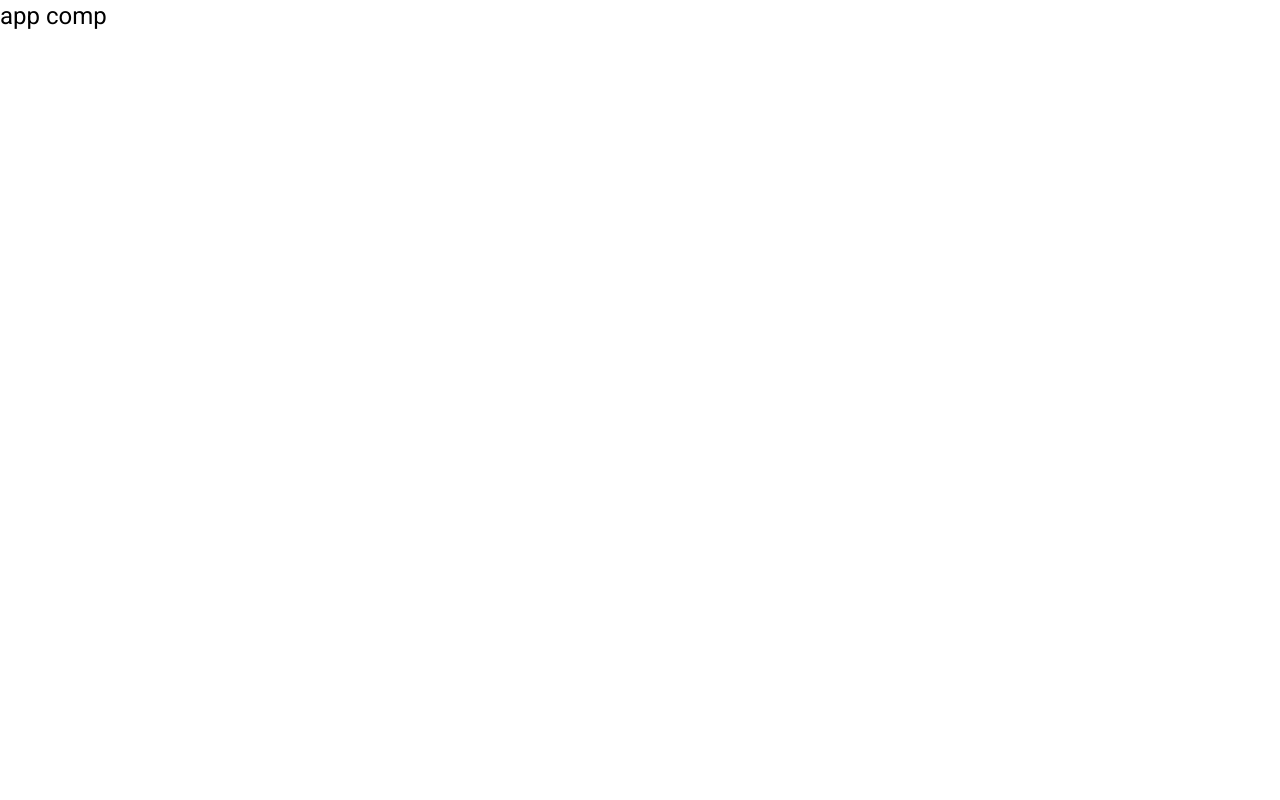
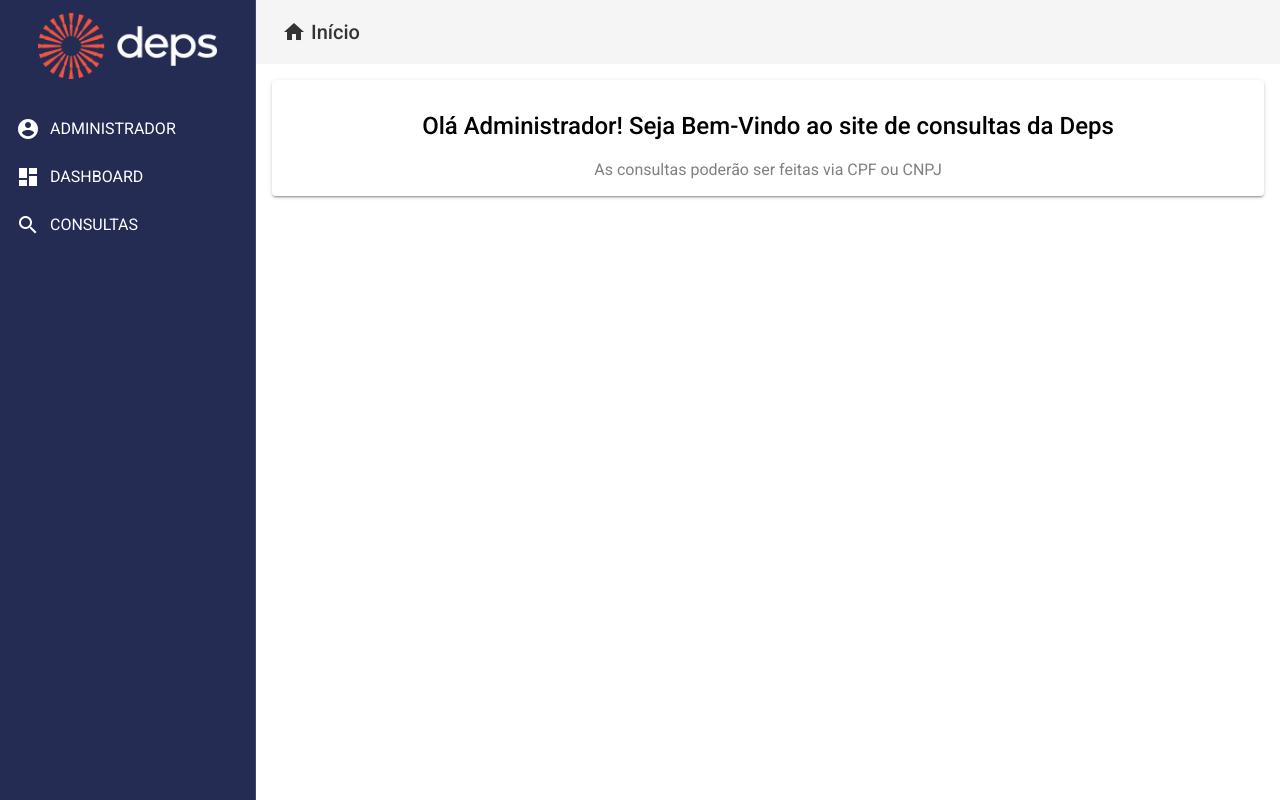
Before and after one commit to miguelsoeth/angular-base, an Angular app: page / in a window 1280 px wide. Built offline with nearby package versions, Linux system fonts and the light colour scheme.

Commit message:
home screen

```diff
--- a/src/app/app.component.html
+++ b/src/app/app.component.html
@@ -1 +1,2 @@
-<h1>app comp</h1>
+<app-header></app-header>
+<app-nav></app-nav>
--- /dev/null
+++ b/src/app/components/template/header/header.component.css
@@ -0,0 +1,22 @@
+.header {
+    margin-left: 20%;
+    width: 80%;
+    display: flex;
+    align-items: center;
+    background-color: #f5f5f5;
+}
+
+.header a {
+    display: flex;
+    align-items: center;
+    text-decoration: none;
+    color: #333;
+}
+
+.header .title-group {
+padding-left: 10px;
+}
+
+.header .title-group i {
+    padding-right: 5px;
+}
--- /dev/null
+++ b/src/app/components/template/header/header.component.html
@@ -0,0 +1,8 @@
+<mat-toolbar class="header">
+  <span class="title-group">
+    <a>
+      <i class="material-icons"> home </i>
+      Início
+    </a>
+  </span>
+</mat-toolbar>
--- /dev/null
+++ b/src/app/components/template/header/header.component.ts
@@ -0,0 +1,13 @@
+import { Component, OnInit } from "@angular/core";
+
+@Component({
+  selector: "app-header",
+  templateUrl: "./header.component.html",
+  styleUrls: ["./header.component.css"],
+})
+export class HeaderComponent implements OnInit {
+  constructor() {}
+
+  ngOnInit(): void {}
+
+}
--- /dev/null
+++ b/src/app/components/template/nav/nav.component.css
@@ -0,0 +1,22 @@
+.sidenav {
+    background-color: #242c54;
+    width: 20%;
+}
+
+.sidenav a {
+    color: #fff;
+}
+
+.sidenav i {
+    padding-right: 10px;
+}
+
+.sidenav img {
+    padding: 5% 15%;
+    width: 70%;
+}
+
+.content {
+    padding: 16px;
+    background-color: #FFF;
+}
--- /dev/null
+++ b/src/app/components/template/nav/nav.component.html
@@ -0,0 +1,28 @@
+<mat-sidenav-container class="container">
+    <mat-sidenav class="sidenav" mode="side" opened fixedInViewport="true">
+        <img src="./assets/img/logo-deps.webp" alt="logo deps" >
+        <mat-nav-list class="nav-list">
+            <a mat-list-item>
+                <i class="material-icons">
+                    account_circle
+                </i>
+                ADMINISTRADOR
+            </a>
+            <a mat-list-item>
+                <i class="material-icons">
+                    dashboard
+                </i>
+                DASHBOARD
+            </a>
+            <a mat-list-item>
+                <i class="material-icons">
+                    search
+                </i>
+                CONSULTAS
+            </a>
+        </mat-nav-list>
+    </mat-sidenav>
+    <mat-sidenav-content class="content">
+        <app-home></app-home>
+    </mat-sidenav-content>
+</mat-sidenav-container>
--- /dev/null
+++ b/src/app/components/template/nav/nav.component.ts
@@ -0,0 +1,15 @@
+import { Component, OnInit } from '@angular/core';
+
+@Component({
+  selector: 'app-nav',
+  templateUrl: './nav.component.html',
+  styleUrls: ['./nav.component.css']
+})
+export class NavComponent implements OnInit {
+
+  constructor() { }
+
+  ngOnInit(): void {
+  }
+
+}
--- /dev/null
+++ b/src/app/views/home/home.component.css
@@ -0,0 +1,17 @@
+.home {
+    display: flex;
+    flex-direction: column;
+    align-items: center;
+    background-color: white;
+}
+.home .title {
+    color: black;
+    font-size: 1.5rem;
+    font-weight: 500;
+    padding: 20px;
+}
+
+.home .subtitle {
+    color: gray;
+    font-size: 1rem;
+}
--- /dev/null
+++ b/src/app/views/home/home.component.html
@@ -0,0 +1,4 @@
+<mat-card class="home mat-elevation-z2">
+    <mat-card-title class="title">Olá Administrador! Seja Bem-Vindo ao site de consultas da Deps</mat-card-title>
+    <mat-card-subtitle class="subtitle">As consultas poderão ser feitas via CPF ou CNPJ</mat-card-subtitle>
+</mat-card>
--- /dev/null
+++ b/src/app/views/home/home.component.ts
@@ -0,0 +1,16 @@
+import { Component, OnInit } from '@angular/core';
+
+@Component({
+  selector: 'app-home',
+  templateUrl: './home.component.html',
+  styleUrls: ['./home.component.css']
+})
+export class HomeComponent implements OnInit {
+
+  constructor() {
+  }
+
+  ngOnInit(): void {
+  }
+
+}
```
Also changed, not shown: src/app/app.module.ts (+16 -2 lines), src/assets/img/logo-deps.webp (added).
